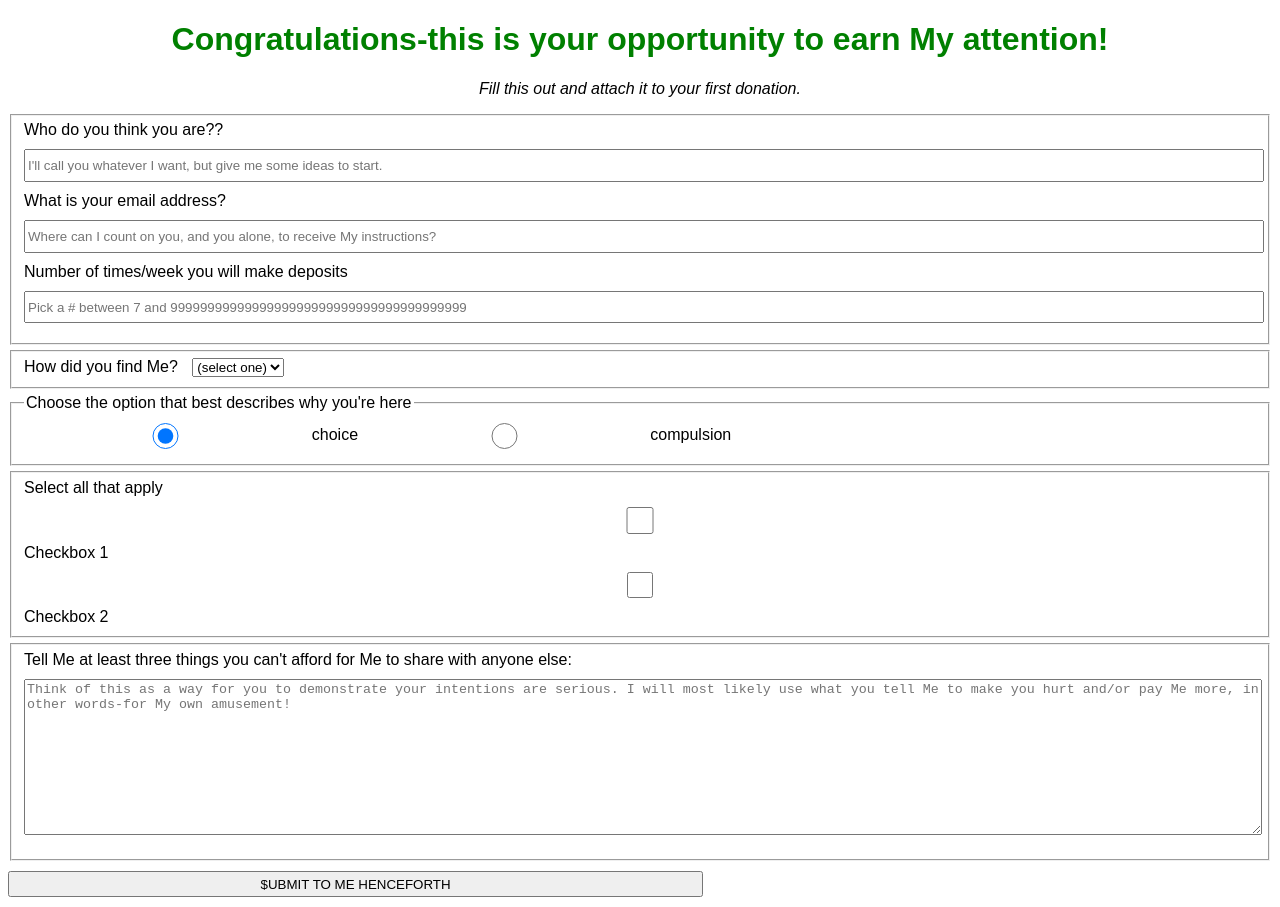
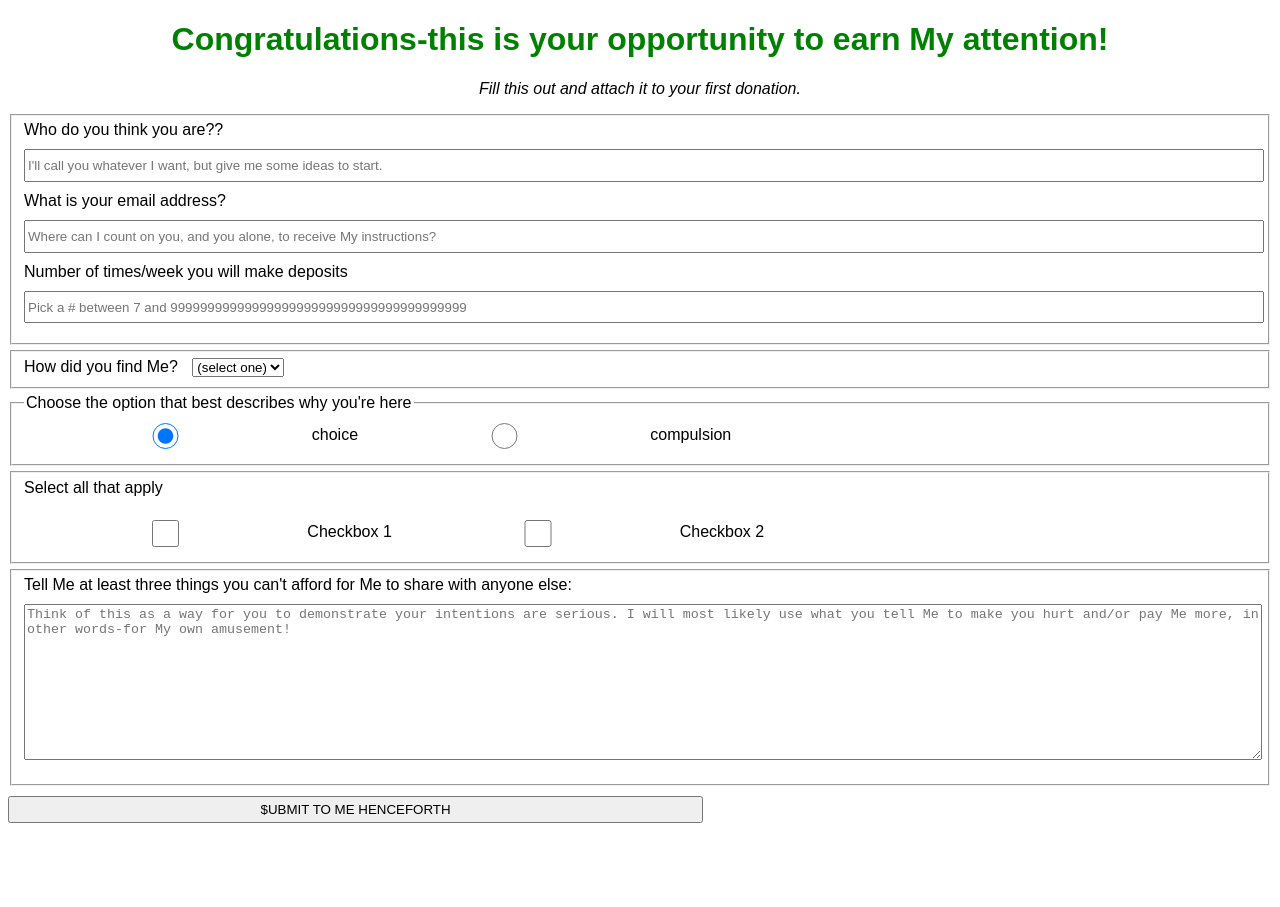
Before and after one commit to joysdev/fcCCPsurveyform, a plain HTML site: page index.html in a window 1280 px wide. After the commit the page ends 833 px from the top, so only its background shows below. Drawn offline with Linux system fonts and the light colour scheme.

Commit message:
Edit index.html to add class=inline to checkboxes so they line up with their labels as desired-plenty of room for improvement, but test complete!

```diff
--- a/index.html
+++ b/index.html
@@ -27,9 +27,9 @@
         <label for="compulsion"><input id="compulsion" type="radio" value="compulsion" name="account-type" class="inline" /> compulsion</label>
       </fieldset>
       <fieldset>
-    <label for="checkboxes" id="checkboxes" name="checkboxes">Select all that apply</label>
-        <label for="checkbox-1" id="checkbox-1"> <input type="checkbox" id="checkbox" name="checkbox" value="checkbox-1">Checkbox 1</label>
-        <label for="checkbox-2" id="checkbox-2"> <input type="checkbox" id="checkbox" name="checkbox" value="checkbox-2">Checkbox 2</label>
+    <label for="checkboxes" id="checkboxes" name="checkboxes">Select all that apply<br><br></label>
+        <label for="checkbox-1" id="checkbox-1"> <input class="inline" type="checkbox" id="checkbox" name="checkbox" value="checkbox-1">Checkbox 1</label>
+        <label for="checkbox-2" id="checkbox-2"> <input class="inline" type="checkbox" id="checkbox" name="checkbox" value="checkbox-2">Checkbox 2</label>
        </fieldset>
       <fieldset>
         <label for="additional-comments">Tell Me at least three things you can't afford for Me to share with anyone else:<textarea id="additional-comments" name="additional-comments" rows="10" cols="30" placeholder="Think of this as a way for you to demonstrate your intentions are serious. I will most likely use what you tell Me to make you hurt and/or pay Me more, in other words-for My own amusement!"></textarea>
```
Also changed, not shown: styles.css (line endings or trailing spaces).
